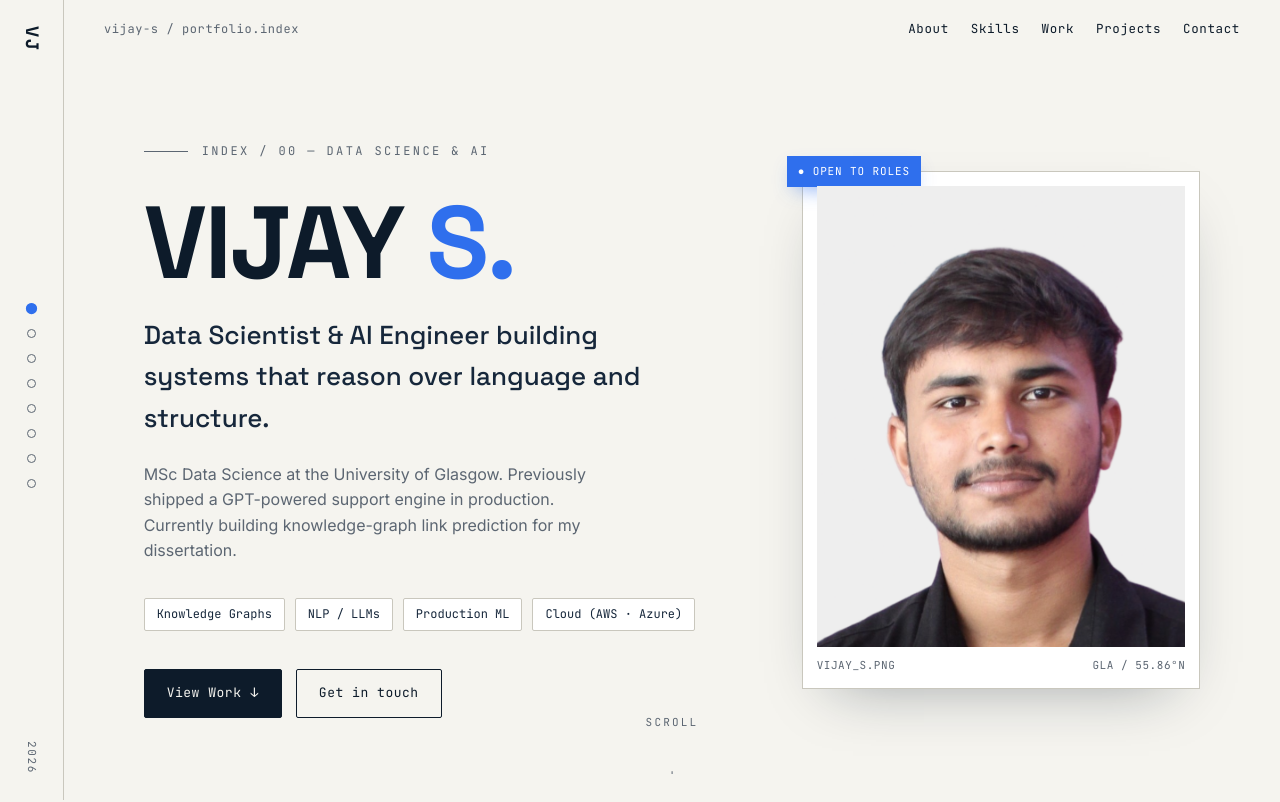
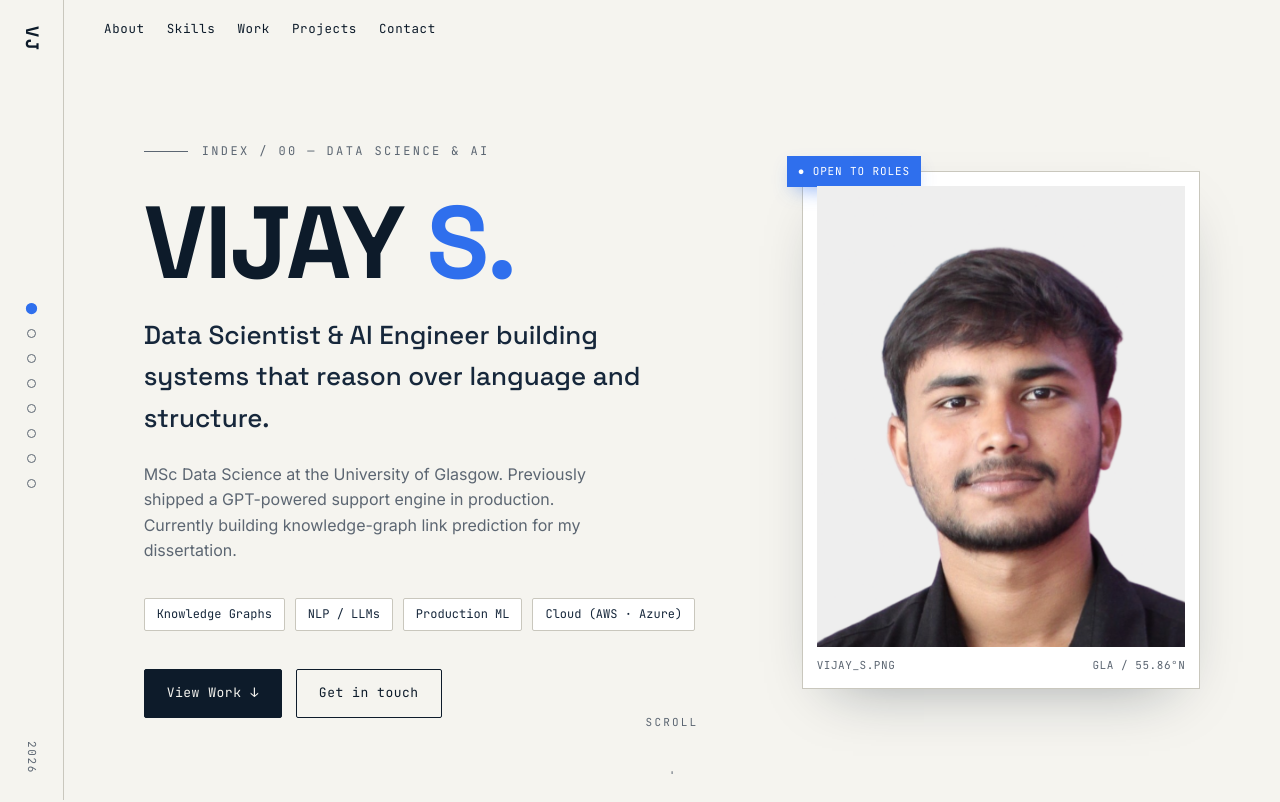
Before and after one commit to vijaysoundararajan281/Portfolio, a plain HTML site: page index.html in a window 1280 px wide. Shown: the top 802 px of the page. Drawn offline with Linux system fonts and the light colour scheme.

Commit message:
Comment out file display in top bar
Commented out the file display div in the top bar.

```diff
--- a/index.html
+++ b/index.html
@@ -310,7 +310,7 @@ section{position:relative}
 
 <!-- TOP BAR -->
 <header class="topbar" id="topbar">
-  <div class="file mono">vijay-s / portfolio.index</div>
+  <!-- div class="file mono">vijay-s / portfolio.index</div -->
   <nav class="links" aria-label="Primary">
     <a href="#about">About</a>
     <a href="#skills">Skills</a>
```
